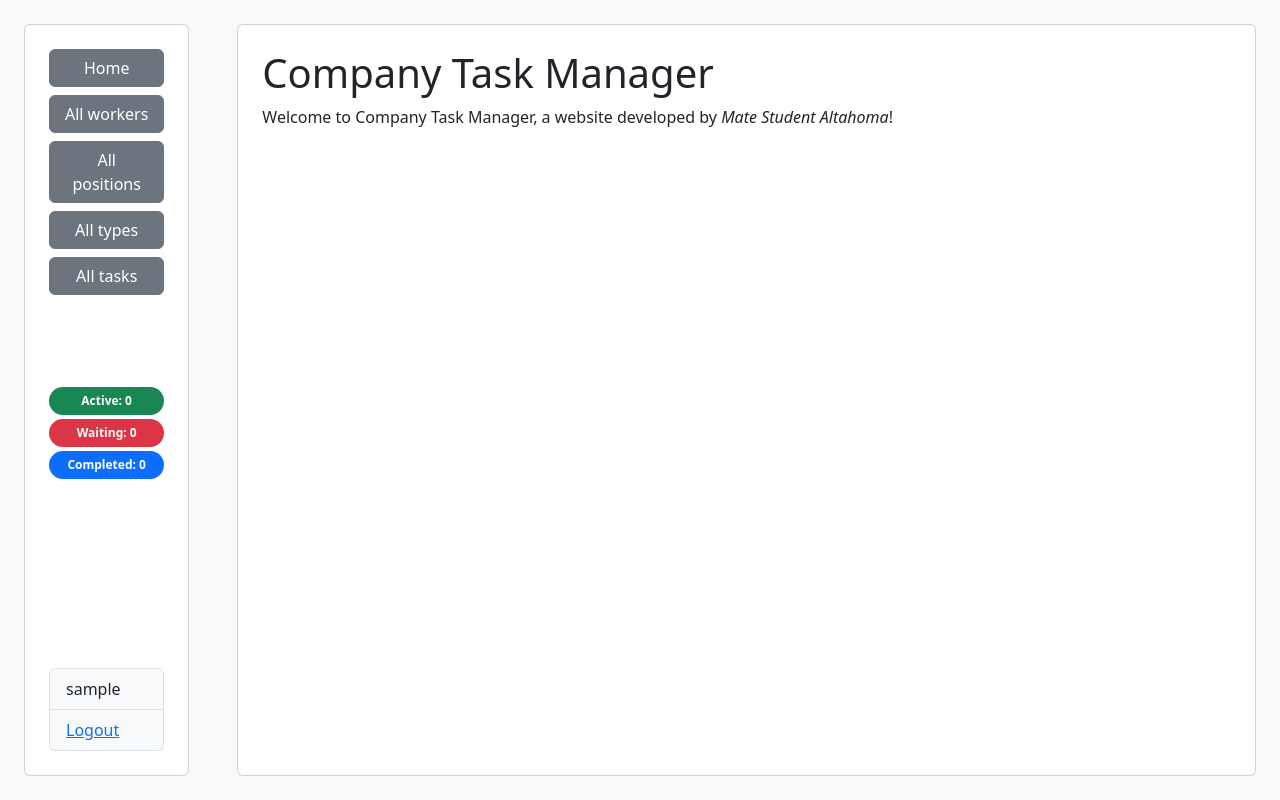
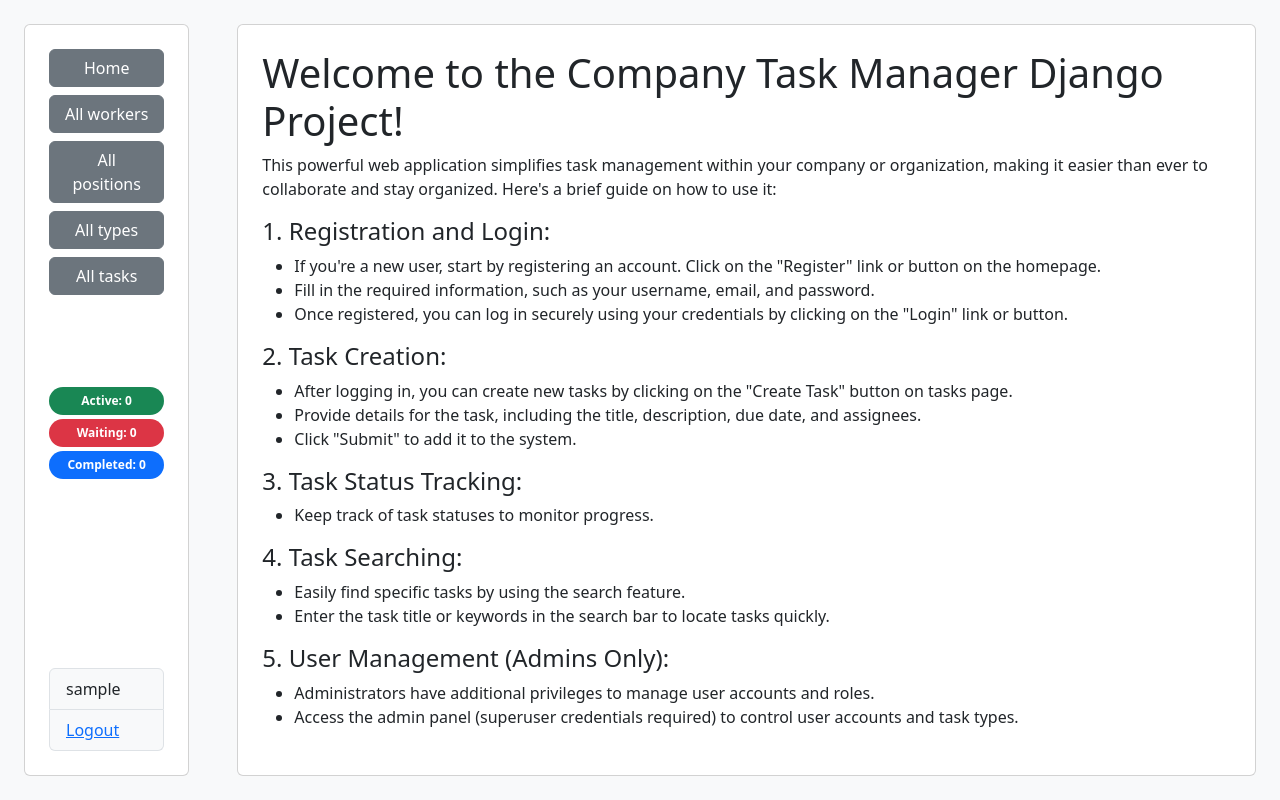
Before and after one commit to Altahoma/company-task-manager, a Django app: page / in a window 1280 px wide. Run offline with Django 4.2, Linux system fonts and the light colour scheme; the visitor is signed in with stand-in values (Sample User, id 1); data that the repository does not hold is empty.

Commit message:
Added instruction to home page

```diff
--- a/task_manager/templates/index.html
+++ b/task_manager/templates/index.html
@@ -1,11 +1,37 @@
 {% extends "base.html" %}
 
 {% block content %}
-  <div>
-    <h1>Company Task Manager</h1>
-    <p>
-      Welcome to Company Task Manager, a website developed by
-      <em>Mate Student Altahoma</em>!
-    </p>
-  </div>
+  <h1>Welcome to the Company Task Manager Django Project!</h1>
+    <p>This powerful web application simplifies task management within your company or organization, making it easier than ever to collaborate and stay organized. Here's a brief guide on how to use it:</p>
+
+    <h4>1. Registration and Login:</h4>
+    <ul>
+        <li>If you're a new user, start by registering an account. Click on the "Register" link or button on the homepage.</li>
+        <li>Fill in the required information, such as your username, email, and password.</li>
+        <li>Once registered, you can log in securely using your credentials by clicking on the "Login" link or button.</li>
+    </ul>
+
+    <h4>2. Task Creation:</h4>
+    <ul>
+        <li>After logging in, you can create new tasks by clicking on the "Create Task" button on tasks page.</li>
+        <li>Provide details for the task, including the title, description, due date, and assignees.</li>
+        <li>Click "Submit" to add it to the system.</li>
+    </ul>
+
+    <h4>3. Task Status Tracking:</h4>
+    <ul>
+        <li>Keep track of task statuses to monitor progress.</li>
+    </ul>
+
+    <h4>4. Task Searching:</h4>
+    <ul>
+        <li>Easily find specific tasks by using the search feature.</li>
+        <li>Enter the task title or keywords in the search bar to locate tasks quickly.</li>
+    </ul>
+
+    <h4>5. User Management (Admins Only):</h4>
+    <ul>
+        <li>Administrators have additional privileges to manage user accounts and roles.</li>
+        <li>Access the admin panel (superuser credentials required) to control user accounts and task types.</li>
+    </ul>
 {% endblock %}
--- a/task_manager/views.py
+++ b/task_manager/views.py
@@ -11,7 +11,7 @@
 from task_manager.models import Worker, Position, TaskType, Task
 
 
-class IndexView(LoginRequiredMixin, TemplateView):
+class IndexView(TemplateView):
     template_name = "index.html"
 
 
```
